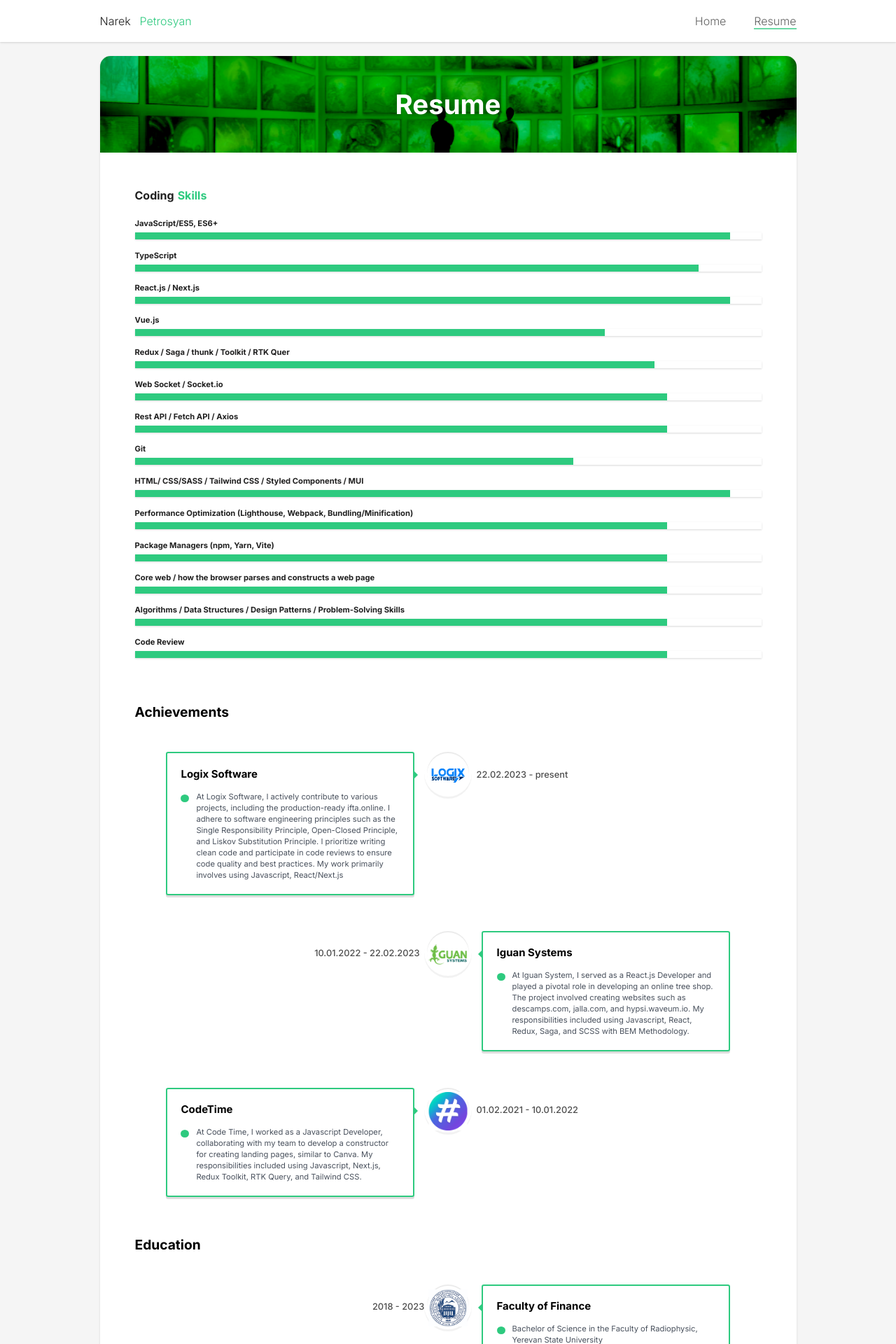
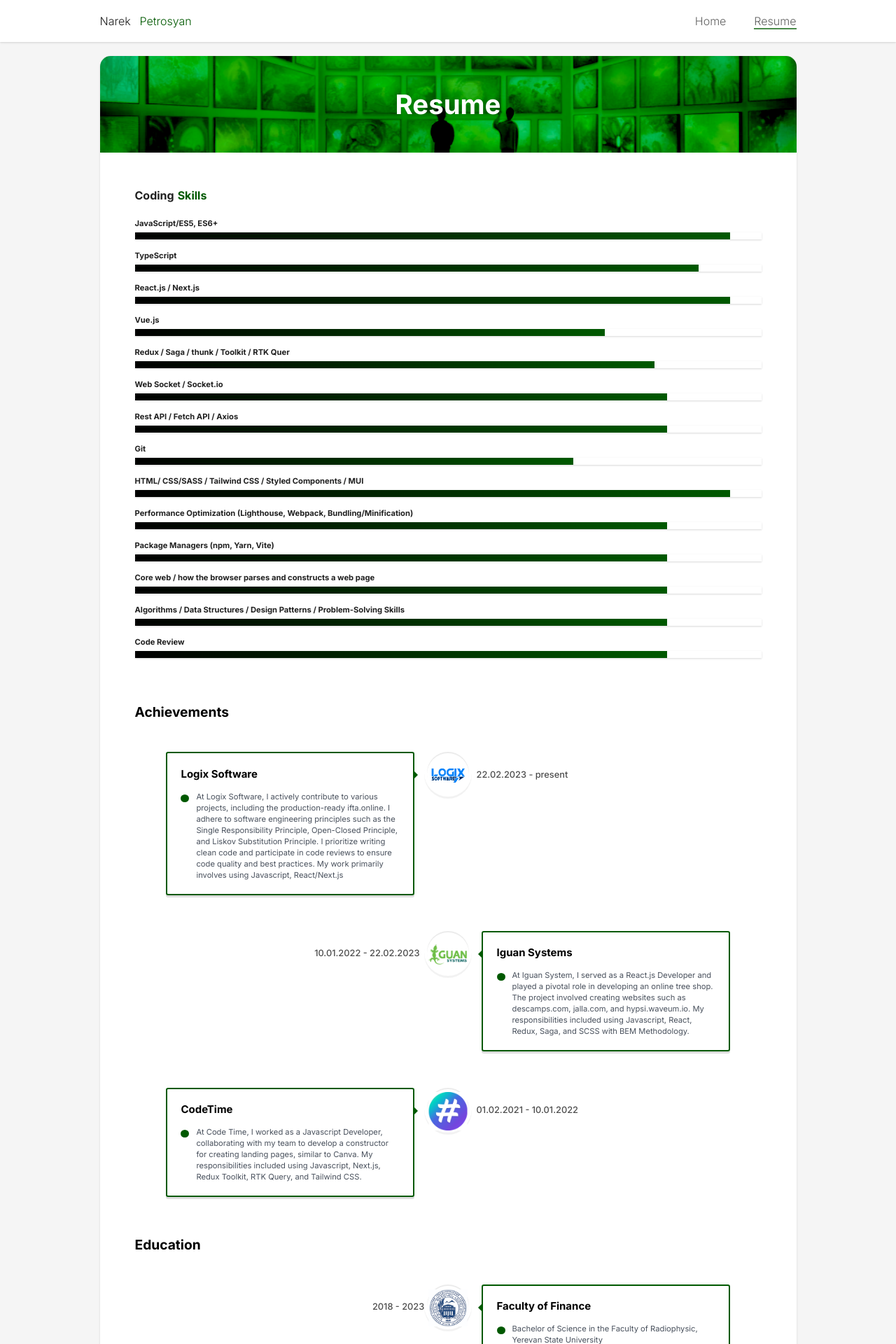
Before and after one commit to Narek-JS/portfolio, a Next.js app: page /resume in a window 1280 px wide. Shown: the top 1920 px of the page at 70% size. Built offline with nearby package versions, Linux system fonts and the light colour scheme.

Commit message:
change the main color

```diff
--- a/src/components/Header/style.module.css
+++ b/src/components/Header/style.module.css
@@ -36,7 +36,7 @@
 }
 .ResumeText:hover{
     opacity: 1;
-    border: 2px solid rgba(46,202,127,var(--tw-text-opacity));
+    border: 2px solid #005900;
     border-top: none;
     border-left: none;
     border-right: none;
@@ -45,7 +45,7 @@
     opacity: 0.7;
 }
 .row{
-    border: 2px solid rgba(46,202,127,var(--tw-text-opacity));
+    border: 2px solid #005900;
     border-top: none;
     border-left: none;
     border-right: none;
@@ -62,15 +62,15 @@
 }
 
 .lastName{
-    color: rgba(46,202,127,var(--tw-text-opacity));
+    color: #005900;
     margin-left: 1rem;
 }
 
 @keyframes linkResumeRouteText {
-    0%  { color: rgba(46,202,127); transform: scale(1.2) scale3d(1.3, 1.3, 1.3) rotate(15deg) ; }
+    0%  { color: #005900; transform: scale(1.2) scale3d(1.3, 1.3, 1.3) rotate(15deg) ; }
     30% { color: red;              transform: scale(1)   scale3d(1.5, 1.4, 1.5) rotate(-15deg); }
-    40% { color: rgba(46,202,127); transform: scale(1.2)                        rotate(15deg) ; }
-    50% { color: rgba(46,202,127); transform: scale(1)   scale3d(0, 1, 1.7)     rotate(-15deg); }
+    40% { color: #005900; transform: scale(1.2)                        rotate(15deg) ; }
+    50% { color: #005900; transform: scale(1)   scale3d(0, 1, 1.7)     rotate(-15deg); }
 }
 
 .activeLink {
--- a/src/components/Home/About/style.module.css
+++ b/src/components/Home/About/style.module.css
@@ -12,7 +12,7 @@
     line-height: 1.75rem;
 }
 .textMe{
-    color: rgba(46,202,127);
+    color: #005900;
 }
 .paddingLeft5{
     padding-left: 5px;
--- a/src/components/Home/Main/style.module.css
+++ b/src/components/Home/Main/style.module.css
@@ -2,7 +2,7 @@
     width: 100%;
     border: 1px solid white;
     border-radius: 15px 15px 0 0;
-    background-color: rgba(46,202,127);
+    background-color: #005900;
     background-image: url('../../../assets/images/bgImages1.webp');
     --webkit-background-size: cover;
     background-position: center;
--- a/src/components/Resume/Achievements/style.module.css
+++ b/src/components/Resume/Achievements/style.module.css
@@ -14,7 +14,7 @@
     margin-top: 5px;
     width: 12px;
     height: 11px;
-    background: rgba(46,202,127);
+    background: #005900;
     border-radius: 50%;
 }
 
--- a/src/components/Resume/Education/style.module.css
+++ b/src/components/Resume/Education/style.module.css
@@ -15,7 +15,7 @@
     margin-top: 5px;
     width: 12px;
     height: 11px;
-    background: rgba(46,202,127);
+    background: #005900;
     border-radius: 50%;
 }
 
--- a/src/components/Resume/Skill/style.module.css
+++ b/src/components/Resume/Skill/style.module.css
@@ -15,5 +15,5 @@
 .divInShadow{
     height: 10px;
     --tw-bg-opacity: 1;
-    background-color: rgba(46,202,127,var(--tw-bg-opacity));
+    background: linear-gradient(90deg, rgba(0,0,0,1) 0%, rgba(0,89,0,1) 100%);
 }
--- a/src/components/Resume/WrapperSkills/style.module.css
+++ b/src/components/Resume/WrapperSkills/style.module.css
@@ -16,7 +16,7 @@
 }
 .skillsText{
     --tw-text-opacity: 1;
-    color: rgba(46,202,127,var(--tw-text-opacity));
+    color: #005900;
 }
 .padding20{
     padding-bottom: 20px;
--- a/src/consts/achievements.js
+++ b/src/consts/achievements.js
@@ -4,8 +4,8 @@ import classes from '@/components/Resume/Achievements/style.module.css';
 
 export const ACHIEVEMENTS = [
     {
-        contentStyle:{ background: 'nune', border:'2px solid rgba(46,202,127)' },
-        contentArrowStyle: { borderRight: '7px solid  rgba(46,202,127)' },
+        contentStyle:{ background: 'nune', border:'2px solid #005900' },
+        contentArrowStyle: { borderRight: '7px solid  #005900' },
         iconStyle:{ background: '#FFFFFF', color: '#fff' },
         name: 'Logix Software',
         date: <span> &nbsp; 22.02.2023 - present</span>,
@@ -28,8 +28,8 @@ export const ACHIEVEMENTS = [
         />,
     },
     {
-        contentStyle:{ background: 'nune', border:'2px solid rgba(46,202,127)' },
-        contentArrowStyle: { borderRight: '7px solid  rgba(46,202,127)' },
+        contentStyle:{ background: 'nune', border:'2px solid #005900' },
+        contentArrowStyle: { borderRight: '7px solid  #005900' },
         iconStyle:{ background: '#FFFFFF', color: '#fff' },
         name: 'Iguan Systems',
         date: <span> 10.01.2022 - 22.02.2023 &nbsp;</span>,
@@ -50,8 +50,8 @@ export const ACHIEVEMENTS = [
         />,
     },
     {
-        contentStyle:{ background: 'nune', border:'2px solid rgba(46,202,127)' },
-        contentArrowStyle: { borderRight: '7px solid  rgba(46,202,127)' },
+        contentStyle:{ background: 'nune', border:'2px solid #005900' },
+        contentArrowStyle: { borderRight: '7px solid  #005900' },
         iconStyle:{ background: '#FFFFFF', color: '#fff' },
         name: 'CodeTime',
         date: <span> &nbsp; 01.02.2021 - 10.01.2022</span>,
--- a/src/consts/education.js
+++ b/src/consts/education.js
@@ -3,8 +3,8 @@ import classes from '@/components/Resume/Education/style.module.css';
 
 export const EDUCATION = [
     {
-        contentStyle:{ background: 'nune', border:'2px solid rgba(46,202,127)' },
-        contentArrowStyle: { borderRight: '7px solid  rgba(46,202,127)' },
+        contentStyle:{ background: 'nune', border:'2px solid #005900' },
+        contentArrowStyle: { borderRight: '7px solid  #005900' },
         iconStyle:{ background: '#FFFFFF', color: '#fff' },
         name:'Faculty of Finance',
         date: <span>&nbsp; 2018 - 2023</span>,
@@ -21,8 +21,8 @@ export const EDUCATION = [
         />,
     },
     {
-        contentStyle:{ background: 'nune', border:'2px solid rgba(46,202,127)' },
-        contentArrowStyle: { borderRight: '7px solid  rgba(46,202,127)' },
+        contentStyle:{ background: 'nune', border:'2px solid #005900' },
+        contentArrowStyle: { borderRight: '7px solid  #005900' },
         iconStyle: { background: '#FFFFFF', color: '#fff' },
         name: 'Military service',
         date: <span>2019 - 2021 &nbsp;</span>,
```
